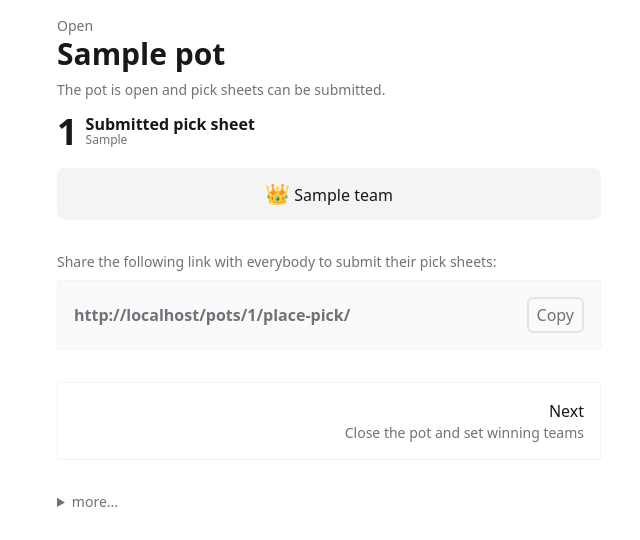
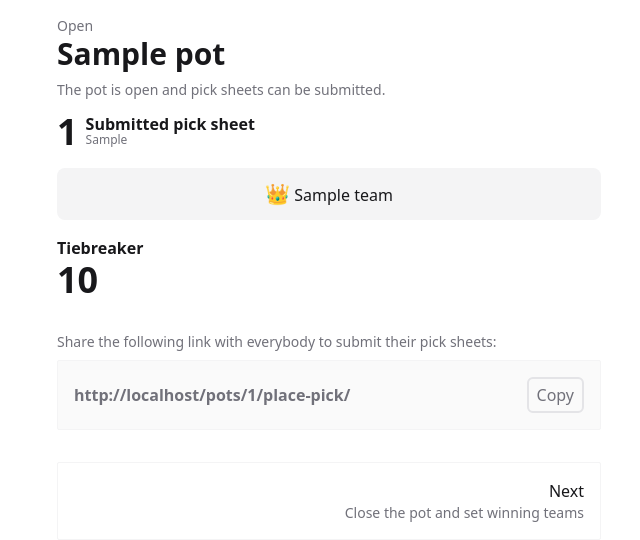
Before and after one commit to tbrlpld/potluck, a Django app: page /pots/1/ in a window 1280 px wide. Shown: the part 52-592 px from the top of the page, without its empty margins (311-951 px from the left). Run offline with Django 3.2, Linux system fonts and the light colour scheme; tables that the repository leaves empty hold one stand-in row (values such as "Sample post"); style sheets or scripts are compiled from the project's sources; some libraries are stand-ins or nearby versions.

Commit message:
Add tiebreaker score to detail view

```diff
--- a/potluck/pots/templates/pots/pot_detail.html
+++ b/potluck/pots/templates/pots/pot_detail.html
@@ -53,6 +53,11 @@
                 </li>
             {% endfor %}
         </ul>
+
+        <div>
+            <div class="font-semibold">Tiebreaker</div>
+            <div class="text-4xl font-semibold">{{ pot.tiebreaker_score }}</div>
+        </div>
 
         {% if pot.status == pot.Status.DRAFT %}
             <a href="{% url 'add_game' pot.pk %}" class="block my-4 p-4 btn text-center ">Add game</a>
```
